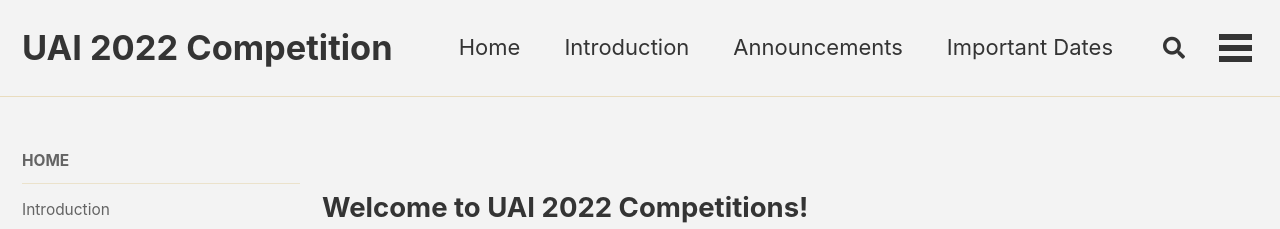
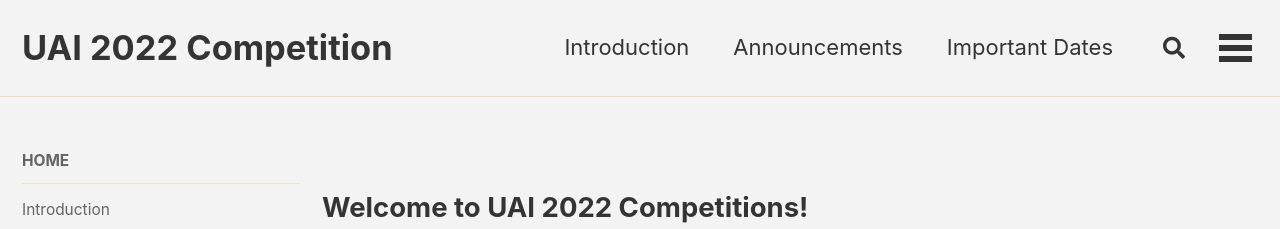
Before and after one commit to vibhavg1/uai-competition-dev, a Jekyll site: the page built from index.md, in a window 1280 px wide and 1092 px high. Shown: the top 229 px of the window. Built offline with Jekyll 4.4.1, drawn with Linux system fonts in a browser that asks for light colours; cached includes are drawn as plain includes.

Commit message:
removed home from menu bar (title directs to home)

```diff
--- a/_data/navigation.yml
+++ b/_data/navigation.yml
@@ -40,9 +40,6 @@ docs:
       url: https://personal.utdallas.edu/~vibhav.gogate/uai14-competition/leaders.html
 
 main:
-  - title: "Home"
-    url: /
-    description: "Welcome Page"
   - title: "Introduction"
     url: /information/introduction
     description: "Introduction to the UAI Competition"
```
